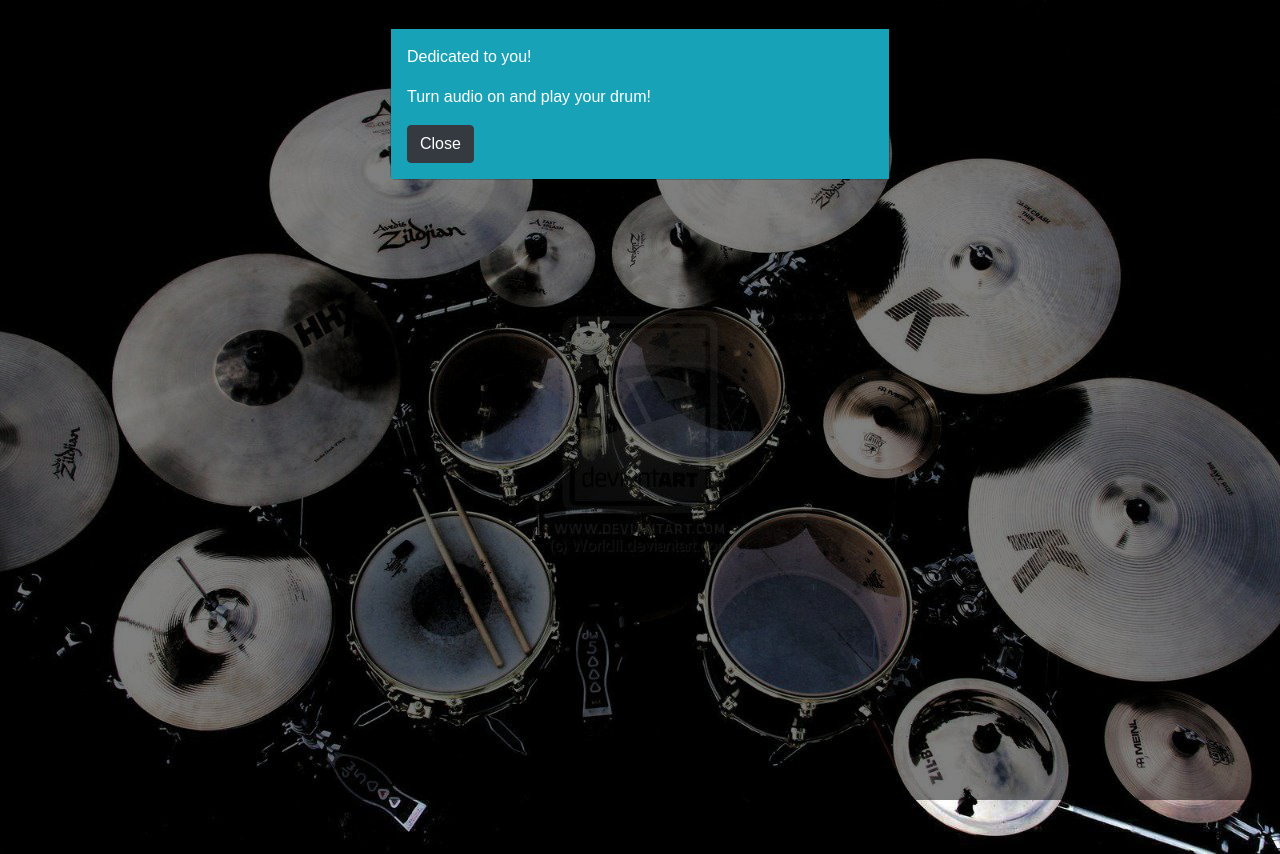
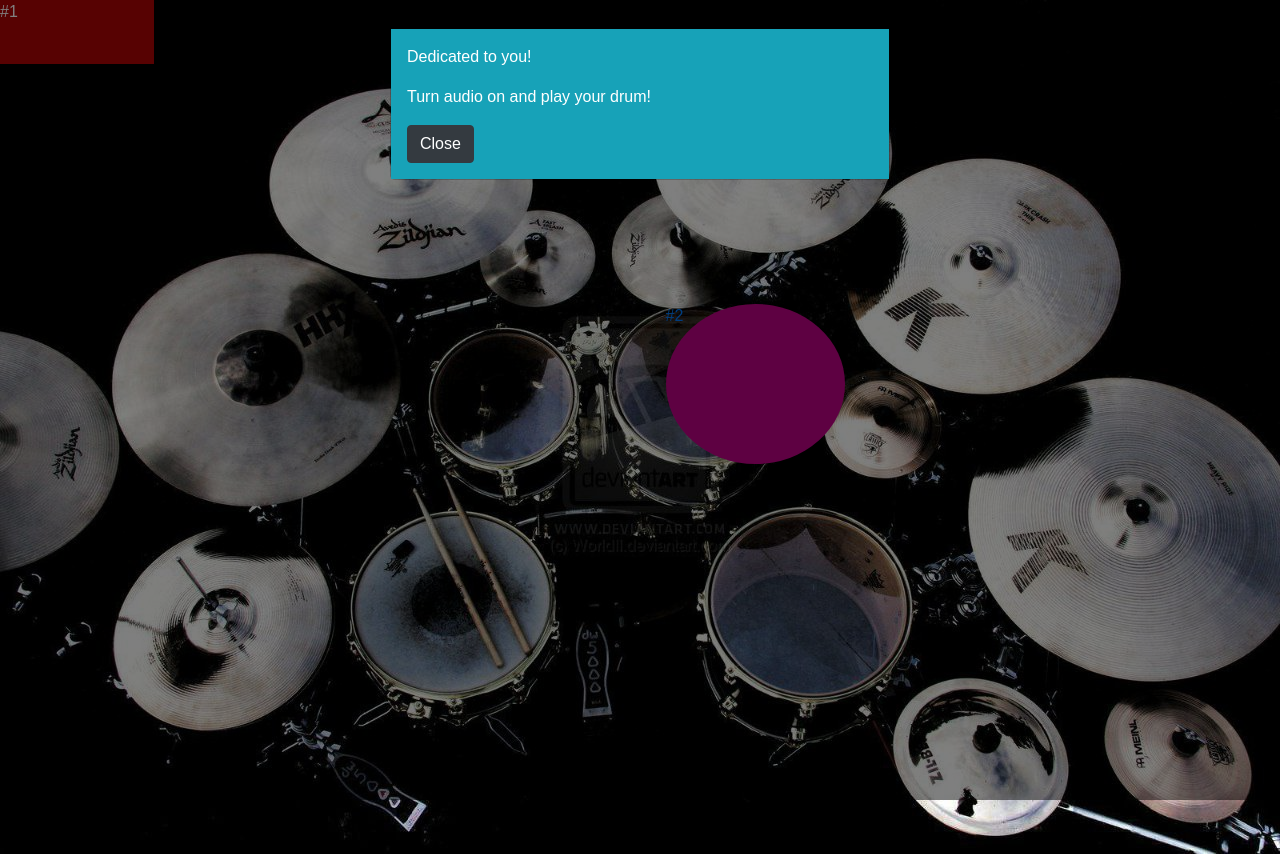
Before and after one commit to aliceblack/DrumForFriends, a plain HTML site: page index.html in a window 1280 px wide. Drawn offline with nearby package versions, Linux system fonts and the light colour scheme; a web font is replaced by a local one.

Commit message:
Links with absolute oisitions

```diff
--- a/index.html
+++ b/index.html
@@ -45,6 +45,11 @@
       </map>
 
 
+      <p href="/link1"><div style="position: absolute; left: 0%; top: 0%; width: 12%; height: 8%; background-color: rgba(179, 6, 6, 0.979);">#1</div></p>
+      <a href="/link2"><div style="border-radius: 50%; position: absolute; left: 52%; top: 38%; width: 14%; height: 20%; background-color: rgb(189, 3, 133);">#2</div></a>
+
+
+
     <!-- jQuery first, then Popper.js, then Bootstrap JS -->
     <script src="https://code.jquery.com/jquery-3.2.1.slim.min.js" integrity="sha384-KJ3o2DKtIkvYIK3UENzmM7KCkRr/rE9/Qpg6aAZGJwFDMVNA/GpGFF93hXpG5KkN" crossorigin="anonymous"></script>
     <script src="https://cdnjs.cloudflare.com/ajax/libs/popper.js/1.12.9/umd/popper.min.js" integrity="sha384-ApNbgh9B+Y1QKtv3Rn7W3mgPxhU9K/ScQsAP7hUibX39j7fakFPskvXusvfa0b4Q" crossorigin="anonymous"></script>
```
Lines whose indentation alone changed are shown as unchanged.
